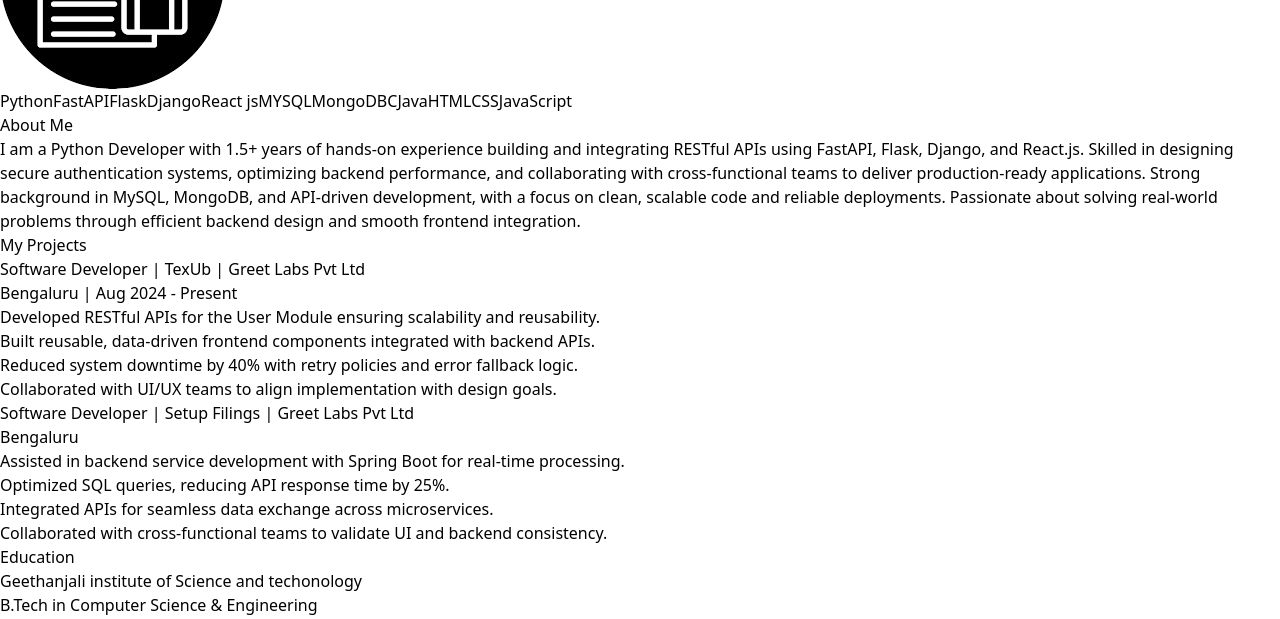
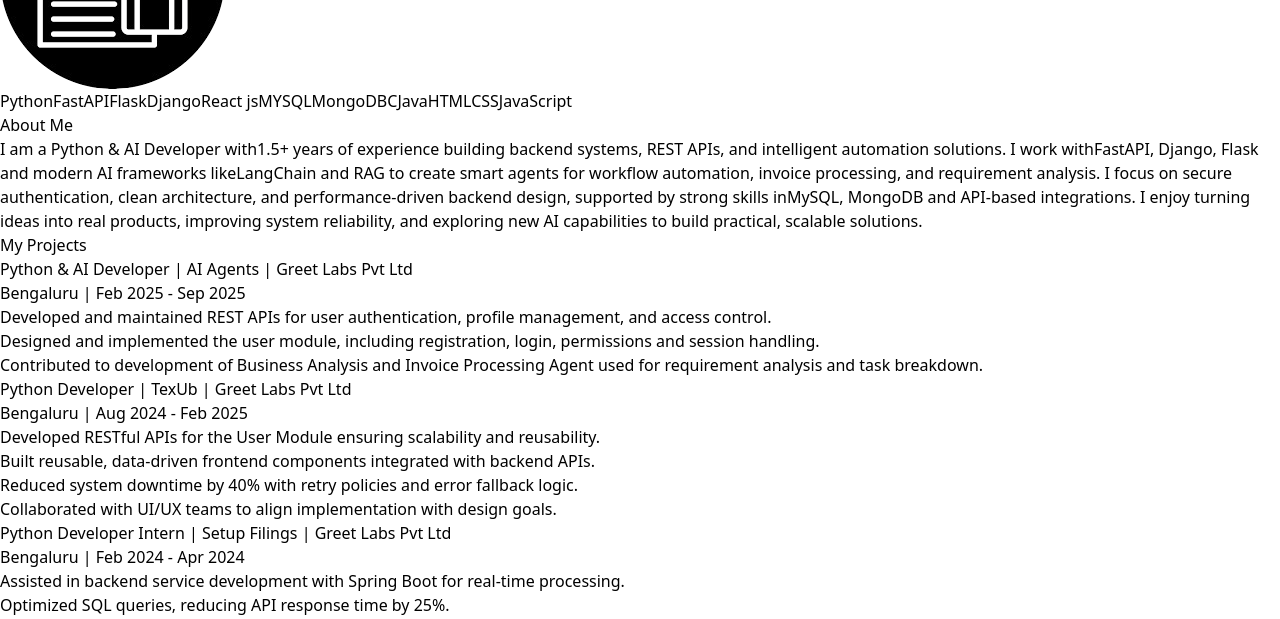
Before and after one commit to yagneshreddy-somavarapu/portfolio_website, a React (Vite) app: page / in a window 1280 px wide. Shown: the part 880-1499 px from the top of the page. Built offline with nearby package versions, Linux system fonts and the light colour scheme.

Commit message:
update about and project section

```diff
--- a/src/Components/About/About.jsx
+++ b/src/Components/About/About.jsx
@@ -22,16 +22,18 @@ const About = () => {
         {/* About Text */}
         <div className="w-full  text-center md:text-left">
           <p className="text-white text-lg leading-relaxed">
-            I am a <span className="font-semibold text-[#465697]">Python Developer</span> with
-            <span className="font-semibold"> 1.5+ years</span> of hands-on experience building and integrating
-            RESTful APIs using <span className="font-semibold">FastAPI, Flask, Django,</span> and
-            <span className="font-semibold"> React.js</span>. Skilled in designing secure authentication systems,
-            optimizing backend performance, and collaborating with cross-functional teams to deliver
-            production-ready applications. Strong background in
-            <span className="font-semibold"> MySQL, MongoDB,</span> and API-driven development, with a focus on
-            clean, scalable code and reliable deployments. Passionate about solving real-world problems
-            through efficient backend design and smooth frontend integration.
+            I am a <span className="font-semibold text-[#465697]">Python & AI Developer</span> with
+            <span className="font-semibold">1.5+ years</span> of experience building backend systems, REST APIs,
+            and intelligent automation solutions. I work with
+            <span className="font-semibold">FastAPI, Django, Flask</span> and modern AI frameworks like
+            <span className="font-semibold">LangChain and RAG</span> to create smart agents for workflow automation,
+            invoice processing, and requirement analysis. I focus on secure authentication, clean architecture,
+            and performance-driven backend design, supported by strong skills in
+            <span className="font-semibold">MySQL, MongoDB</span> and API-based integrations.
+            I enjoy turning ideas into real products, improving system reliability, and exploring new AI
+            capabilities to build practical, scalable solutions.
           </p>
+
         </div>
       </div>
     </section>
--- a/src/Components/Projects/Projects.jsx
+++ b/src/Components/Projects/Projects.jsx
@@ -1,8 +1,17 @@
 
 const projects = [
   {
-    name: "Software Developer | TexUb | Greet Labs Pvt Ltd",
-    data:"Bengaluru | Aug 2024 - Present",
+    name: "Python & AI Developer | AI Agents | Greet Labs Pvt Ltd",
+    data:"Bengaluru | Feb 2025 - Sep 2025",
+    description: [
+      "Developed and maintained REST APIs for user authentication, profile management, and access control.",
+      "Designed and implemented the user module, including registration, login, permissions and session handling.",
+      "Contributed to development of Business Analysis and Invoice Processing Agent used for requirement analysis and task breakdown.",
+    ],
+  },
+  {
+    name: "Python Developer | TexUb | Greet Labs Pvt Ltd",
+    data:"Bengaluru | Aug 2024 - Feb 2025",
     description: [
       "Developed RESTful APIs for the User Module ensuring scalability and reusability.",
       "Built reusable, data-driven frontend components integrated with backend APIs.",
@@ -11,8 +20,8 @@ const projects = [
     ],
   },
   {
-    name: "Software Developer | Setup Filings | Greet Labs Pvt Ltd",
-    data:"Bengaluru",
+    name: "Python Developer Intern | Setup Filings | Greet Labs Pvt Ltd",
+    data:"Bengaluru | Feb 2024 - Apr 2024",
     description: [
       "Assisted in backend service development with Spring Boot for real-time processing.",
       "Optimized SQL queries, reducing API response time by 25%.",
```
